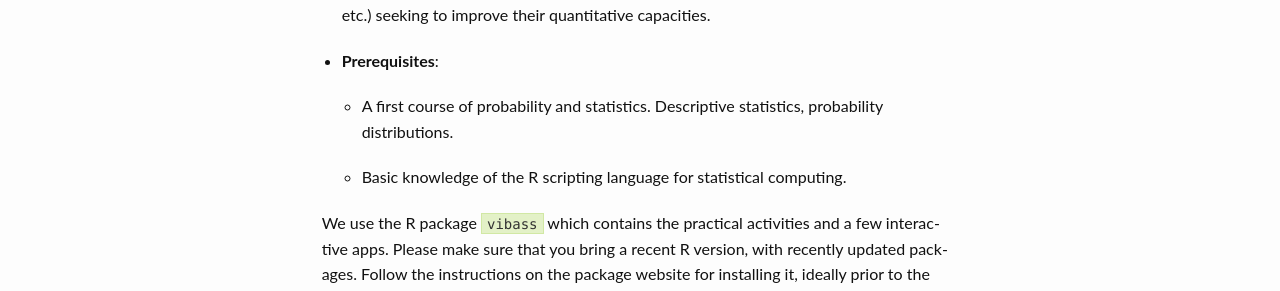
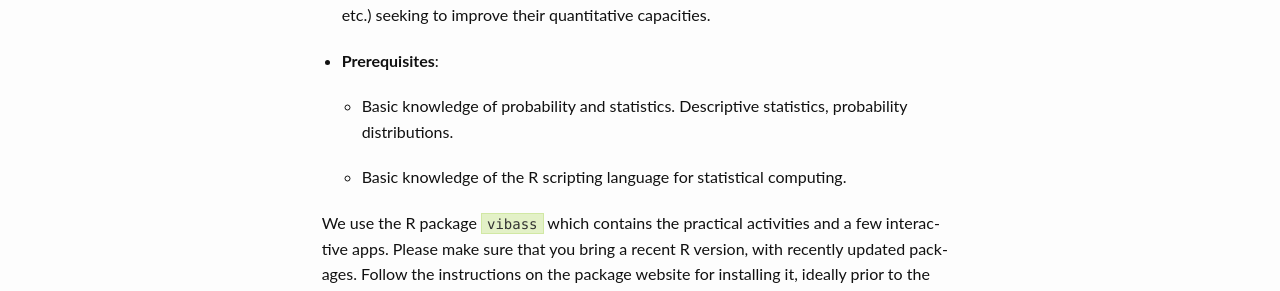
Before and after one commit to VABAR/VABAR.github.io, a Jekyll site: the page built from _posts/events/2024-01-22-vibass7/2024-01-22-vibass7-intro.md, in a window 1280 px wide and 900 px high, scrolled down 724 px. Shown: the part 164-455 px from the top of the window. Built offline with Jekyll 4.4.1, drawn with Linux system fonts in a browser that asks for light colours.

Commit message:
vibass7. Fix statement on prerequisites.

```diff
--- a/_posts/events/2024-01-22-vibass7/2024-01-22-vibass7-intro.md
+++ b/_posts/events/2024-01-22-vibass7/2024-01-22-vibass7-intro.md
@@ -26,7 +26,7 @@ At the end of the course, participants will be able to start applying Bayesian m
 
 - __Prerequisites__:
 
-  - A first course of probability and statistics. Descriptive statistics, probability distributions.
+  - Basic knowledge of probability and statistics. Descriptive statistics, probability distributions.
 
   - Basic knowledge of the R scripting language for statistical computing.
 
```
